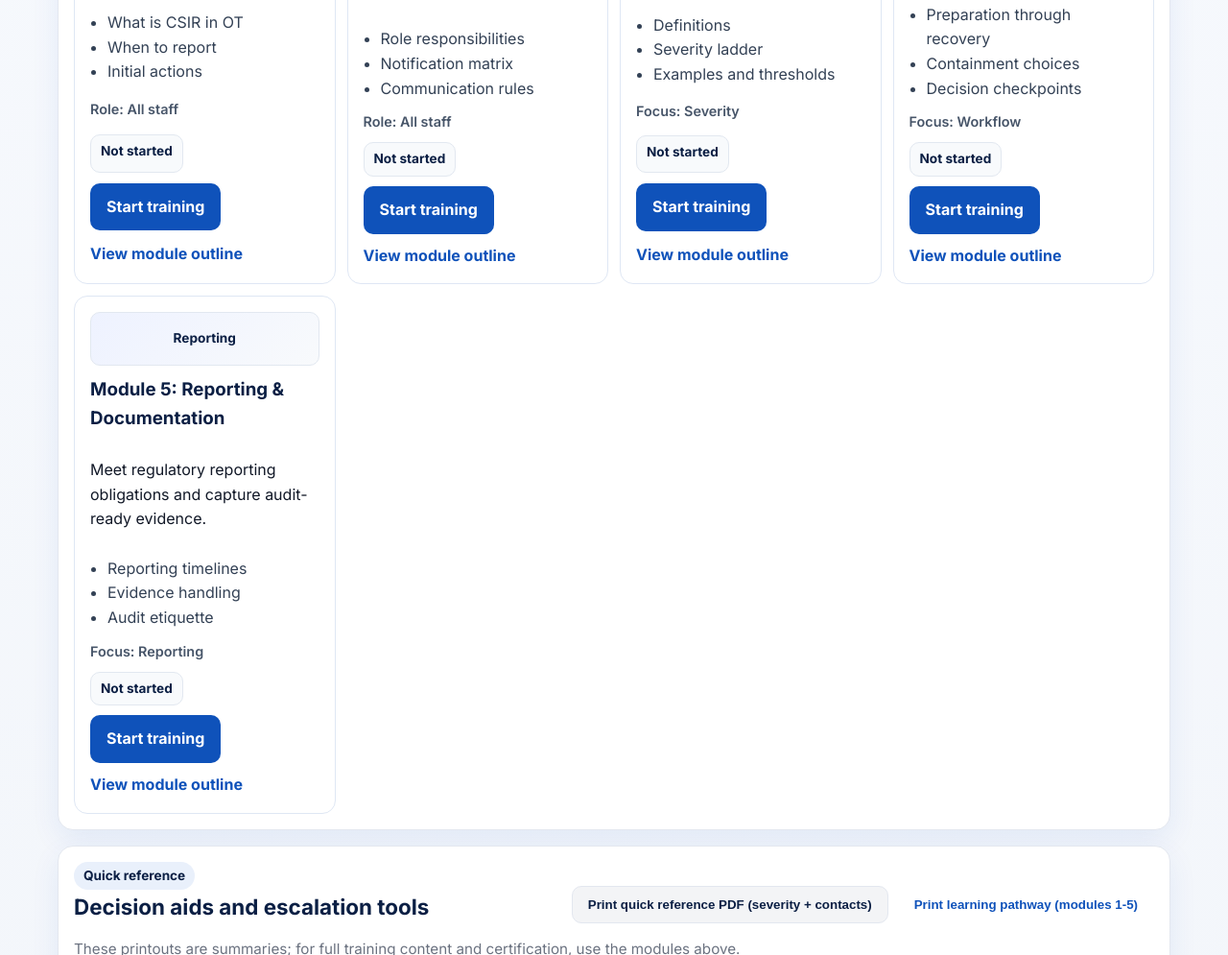
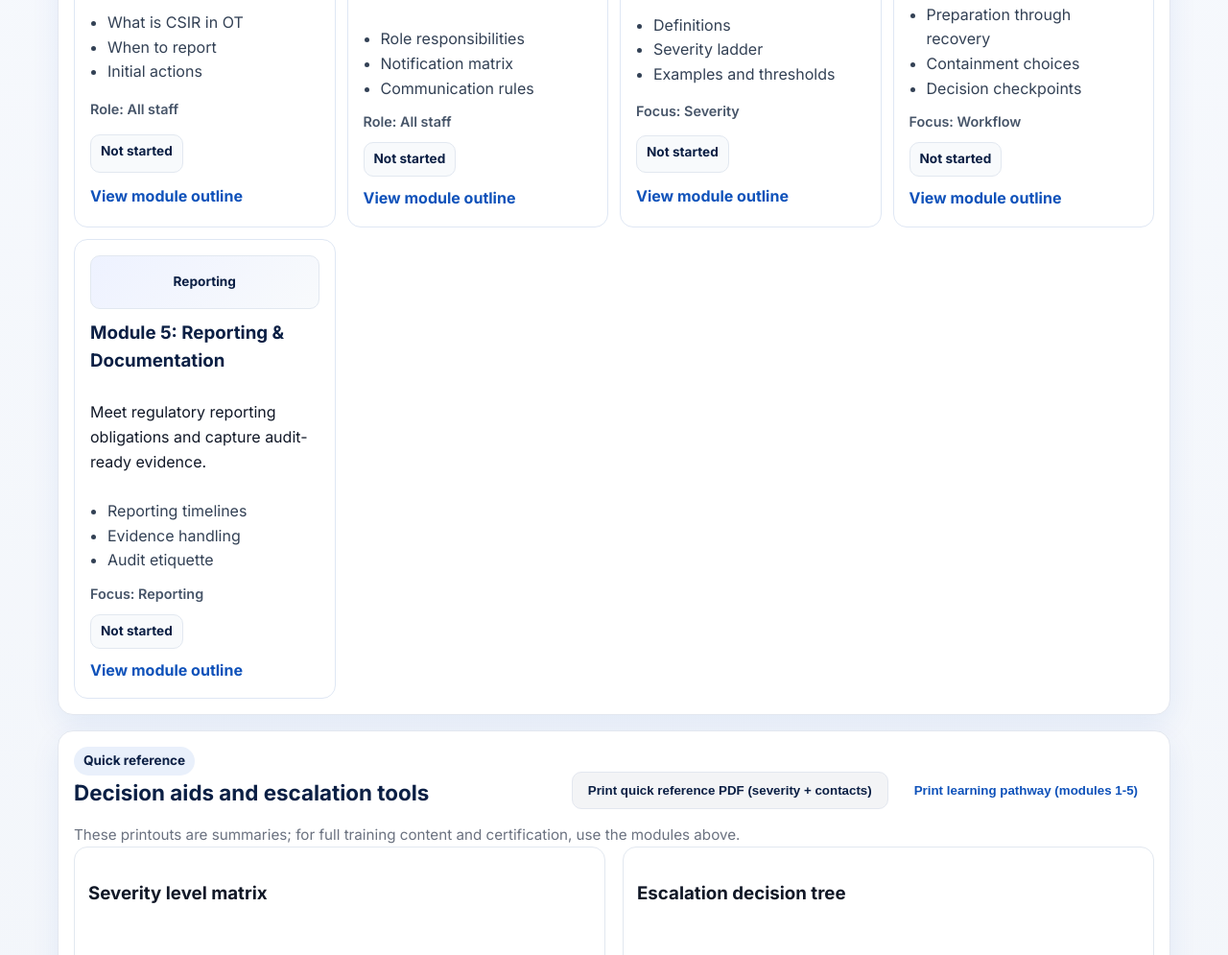
Before and after one commit to mmacri/SCL1, a plain HTML site: page process-deep-dive.html in a window 1280 px wide. Shown: the part 1509-2504 px from the top of the page at 96% size. Drawn offline with Linux system fonts and the light colour scheme.

Commit message:
Update process-deep-dive.html

```diff
--- a/process-deep-dive.html
+++ b/process-deep-dive.html
@@ -616,7 +616,6 @@
           <div class="module-meta"><span>Role: All staff</span></div>
           <div class="module-progress" data-progress>Not started</div>
           <div class="module-links">
-            <a class="button" href="csir/learn.html?module=1">Start training</a>
             <a class="text-link" href="csir/curriculum.html#module-1">View module outline</a>
           </div>
         </article>
@@ -632,7 +631,6 @@
           <div class="module-meta"><span>Role: All staff</span></div>
           <div class="module-progress" data-progress>Not started</div>
           <div class="module-links">
-            <a class="button" href="csir/learn.html?module=2">Start training</a>
             <a class="text-link" href="csir/curriculum.html#module-2">View module outline</a>
           </div>
         </article>
@@ -648,7 +646,6 @@
           <div class="module-meta"><span>Focus: Severity</span></div>
           <div class="module-progress" data-progress>Not started</div>
           <div class="module-links">
-            <a class="button" href="csir/learn.html?module=3">Start training</a>
             <a class="text-link" href="csir/curriculum.html#module-3">View module outline</a>
           </div>
         </article>
@@ -664,7 +661,6 @@
           <div class="module-meta"><span>Focus: Workflow</span></div>
           <div class="module-progress" data-progress>Not started</div>
           <div class="module-links">
-            <a class="button" href="csir/learn.html?module=4">Start training</a>
             <a class="text-link" href="csir/curriculum.html#module-4">View module outline</a>
           </div>
         </article>
@@ -680,7 +676,6 @@
           <div class="module-meta"><span>Focus: Reporting</span></div>
           <div class="module-progress" data-progress>Not started</div>
           <div class="module-links">
-            <a class="button" href="csir/learn.html?module=5">Start training</a>
             <a class="text-link" href="csir/curriculum.html#module-5">View module outline</a>
           </div>
         </article>
```
